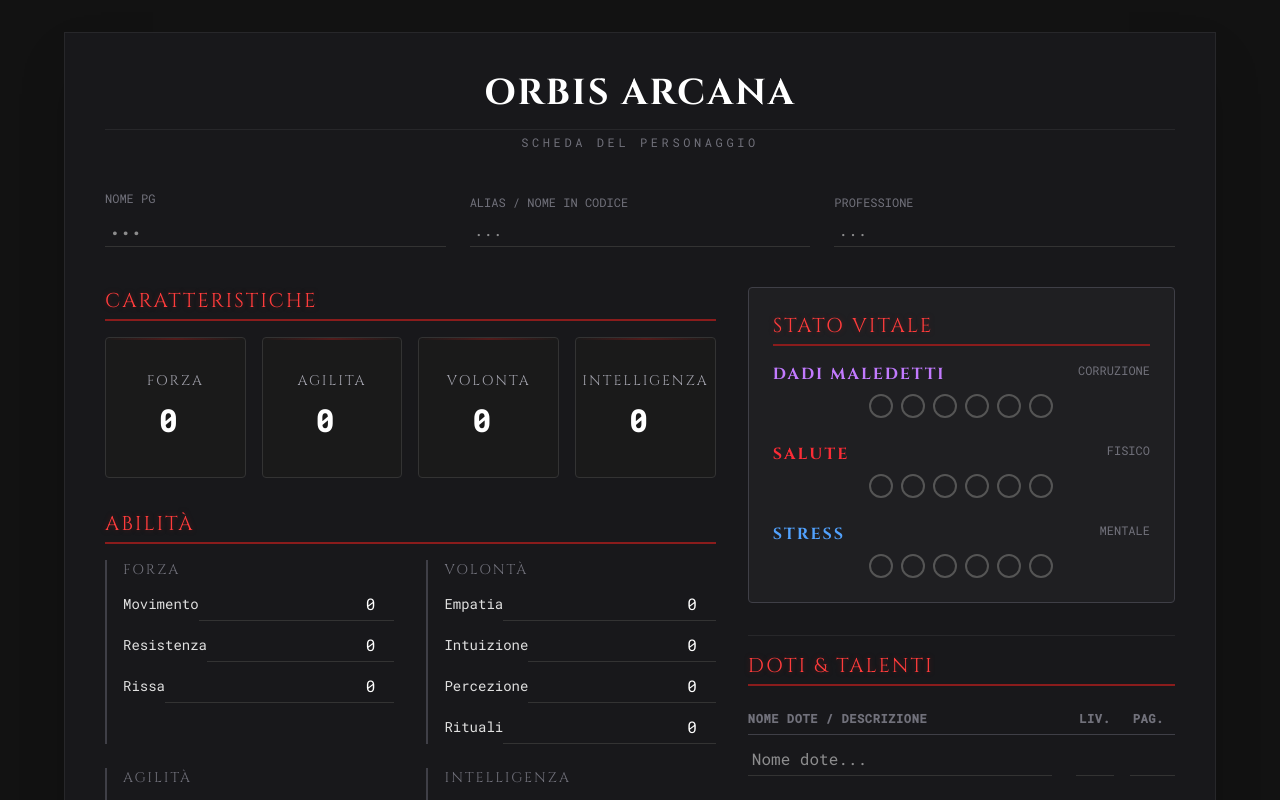
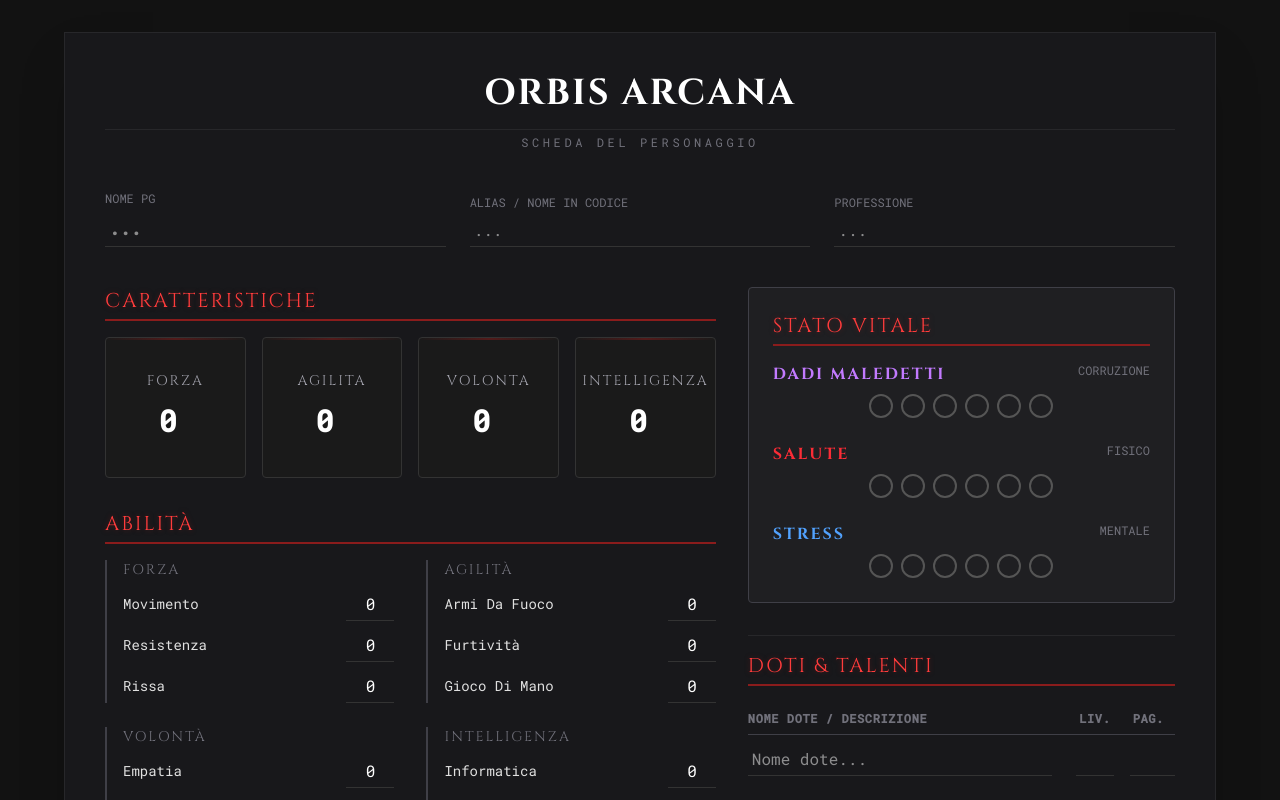
Before and after one commit to MicheleFatticcioni/orbis-arcana-sheet, a Next.js app: page /sheet in a window 1280 px wide. Shown: the top 800 px of the page. Built offline with nearby package versions, Linux system fonts and the light colour scheme.

Commit message:
Improve UI ability

```diff
--- a/components/sheet/Ability.tsx
+++ b/components/sheet/Ability.tsx
@@ -17,6 +17,7 @@ export default function Ability({ data, updateSkill }: AbilityProps) {
             {["movimento", "resistenza", "rissa"].map((skill) => (
               <div key={skill} className="flex justify-between items-center">
                 <span className="text-sm capitalize">{skill}</span>
+                <div className="w-12">
                   <input
                     type="number"
                     className="w-12 text-right"
@@ -27,26 +28,6 @@ export default function Ability({ data, updateSkill }: AbilityProps) {
                     }
                   />
                 </div>
-            ))}
-          </div>
-        </div>
-
-        {/* VOL Skills */}
-        <div className="border-l-2 border-zinc-700 pl-4">
-          <h3 className="text-zinc-500 text-sm mb-2">Volontà</h3>
-          <div className="space-y-2">
-            {["empatia", "intuizione", "percezione", "rituali"].map((skill) => (
-              <div key={skill} className="flex justify-between items-center">
-                <span className="text-sm capitalize">{skill}</span>
-                <input
-                  type="number"
-                  className="w-12 text-right"
-                  placeholder="0"
-                  value={data.skills[skill] || 0}
-                  onChange={(e) =>
-                    updateSkill(skill, parseInt(e.target.value) || 0)
-                  }
-                />
               </div>
             ))}
           </div>
@@ -61,6 +42,7 @@ export default function Ability({ data, updateSkill }: AbilityProps) {
                 <span className="text-sm capitalize">
                   {skill.replace(/-/g, " ")}
                 </span>
+                <div className="w-12">
                   <input
                     type="number"
                     className="w-12 text-right"
@@ -70,6 +52,30 @@ export default function Ability({ data, updateSkill }: AbilityProps) {
                       updateSkill(skill, parseInt(e.target.value) || 0)
                     }
                   />
+                </div>
+              </div>
+            ))}
+          </div>
+        </div>
+
+        {/* VOL Skills */}
+        <div className="border-l-2 border-zinc-700 pl-4">
+          <h3 className="text-zinc-500 text-sm mb-2">Volontà</h3>
+          <div className="space-y-2">
+            {["empatia", "intuizione", "percezione", "rituali"].map((skill) => (
+              <div key={skill} className="flex justify-between items-center">
+                <span className="text-sm capitalize">{skill}</span>
+                <div className="w-12">
+                  <input
+                    type="number"
+                    className="w-12 text-right"
+                    placeholder="0"
+                    value={data.skills[skill] || 0}
+                    onChange={(e) =>
+                      updateSkill(skill, parseInt(e.target.value) || 0)
+                    }
+                  />
+                </div>
               </div>
             ))}
           </div>
@@ -83,6 +89,7 @@ export default function Ability({ data, updateSkill }: AbilityProps) {
               (skill) => (
                 <div key={skill} className="flex justify-between items-center">
                   <span className="text-sm capitalize">{skill}</span>
+                  <div className="w-12">
                     <input
                       type="number"
                       className="w-12 text-right"
@@ -93,6 +100,7 @@ export default function Ability({ data, updateSkill }: AbilityProps) {
                       }
                     />
                   </div>
+                </div>
               )
             )}
           </div>
```
Lines whose indentation alone changed are shown as unchanged.
